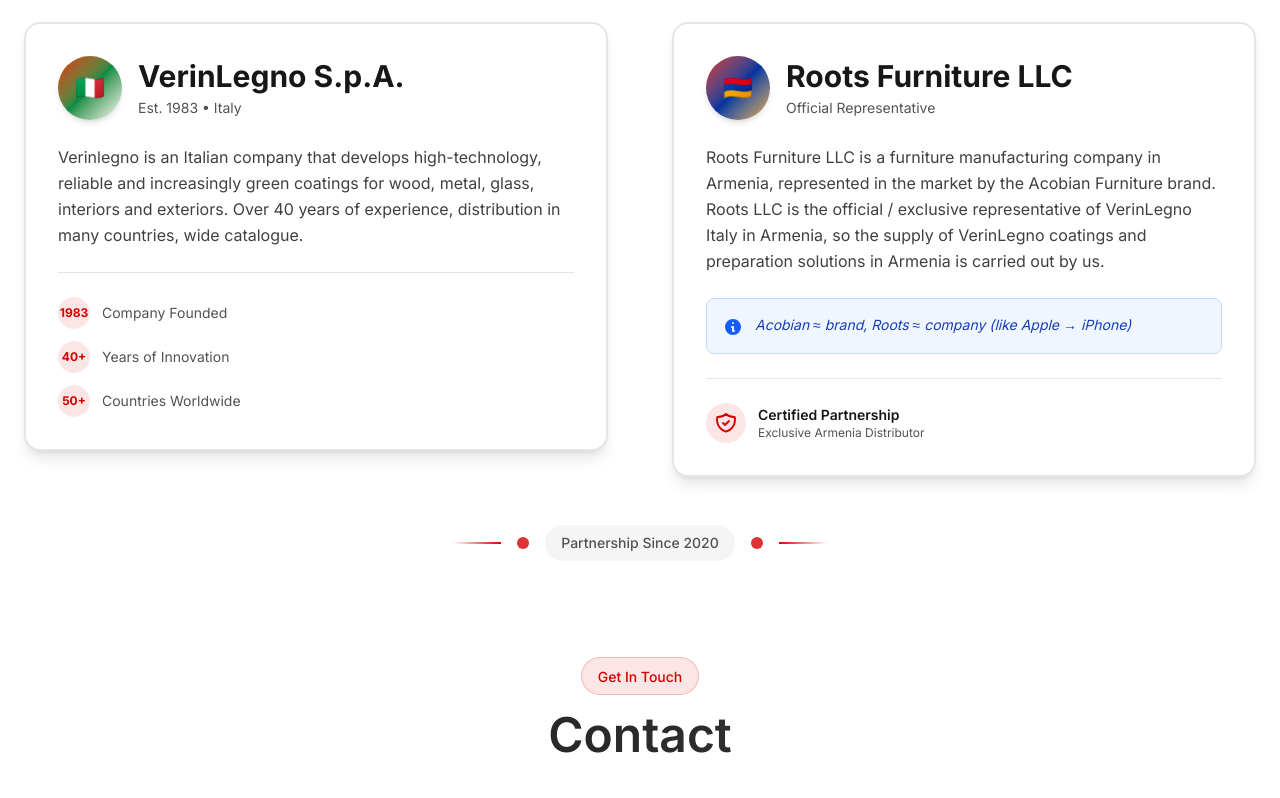
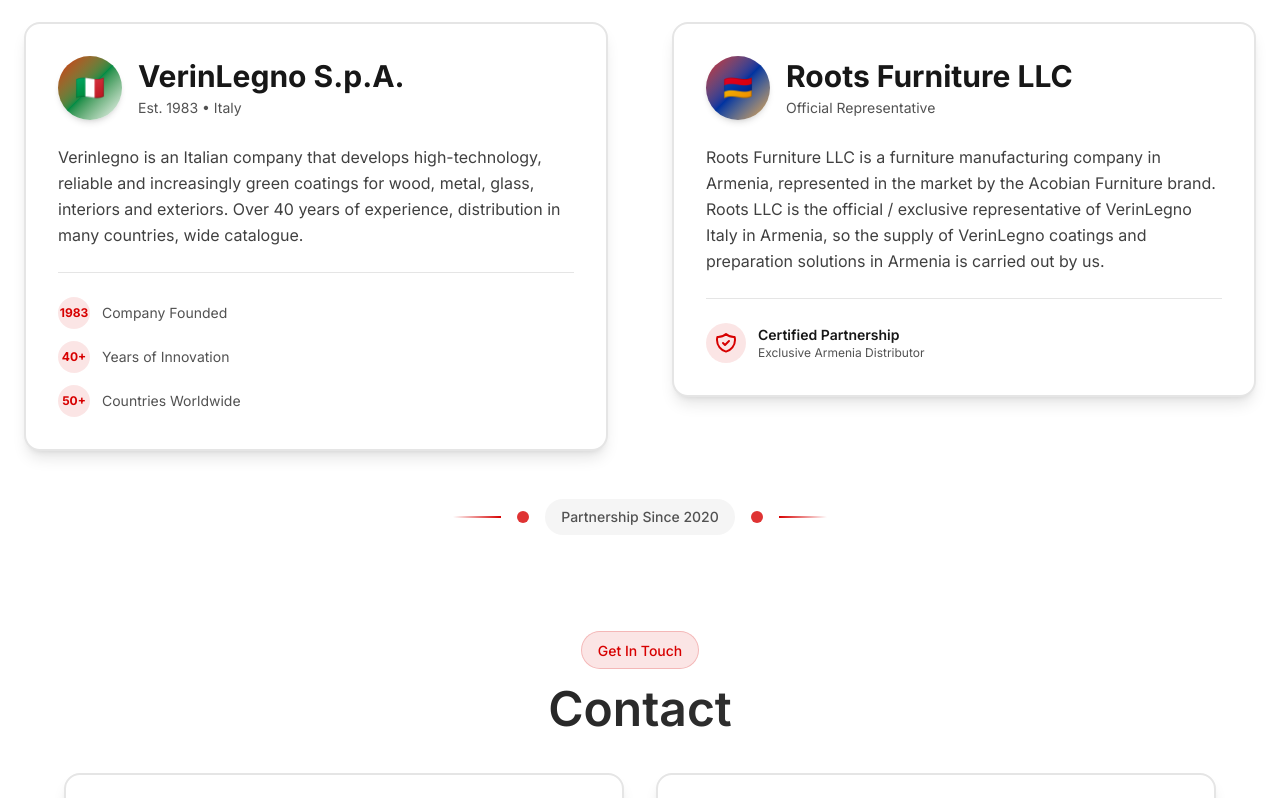
Before and after one commit to levonstepan/VerinLegno.am, a Next.js app: page / in a window 1280 px wide. Shown: the part 2723-3521 px from the top of the page. Built offline with nearby package versions, Linux system fonts and the light colour scheme; grey boxes are pictures that could not be loaded.

Commit message:
Remove blue information box from Company section

```diff
--- a/app/components/About.tsx
+++ b/app/components/About.tsx
@@ -78,17 +78,6 @@
 
               <p className="text-neutral-700 leading-relaxed mb-6">{content.rootsText}</p>
 
-              {content.acobianNote && (
-                <div className="bg-blue-50 rounded-lg p-4 border border-blue-200 mb-6">
-                  <div className="flex items-start gap-3">
-                    <svg className="w-5 h-5 text-blue-600 flex-shrink-0 mt-0.5" fill="currentColor" viewBox="0 0 20 20">
-                      <path fillRule="evenodd" d="M18 10a8 8 0 11-16 0 8 8 0 0116 0zm-7-4a1 1 0 11-2 0 1 1 0 012 0zM9 9a1 1 0 000 2v3a1 1 0 001 1h1a1 1 0 100-2v-3a1 1 0 00-1-1H9z" clipRule="evenodd" />
-                    </svg>
-                    <p className="text-sm text-blue-800 italic">{content.acobianNote}</p>
-                  </div>
-                </div>
-              )}
-
               {/* Partnership badge */}
               <div className="flex items-center gap-3 pt-6 border-t border-neutral-200">
                 <div className="flex-shrink-0 w-10 h-10 rounded-full bg-[#D70000]/10 flex items-center justify-center">
```
